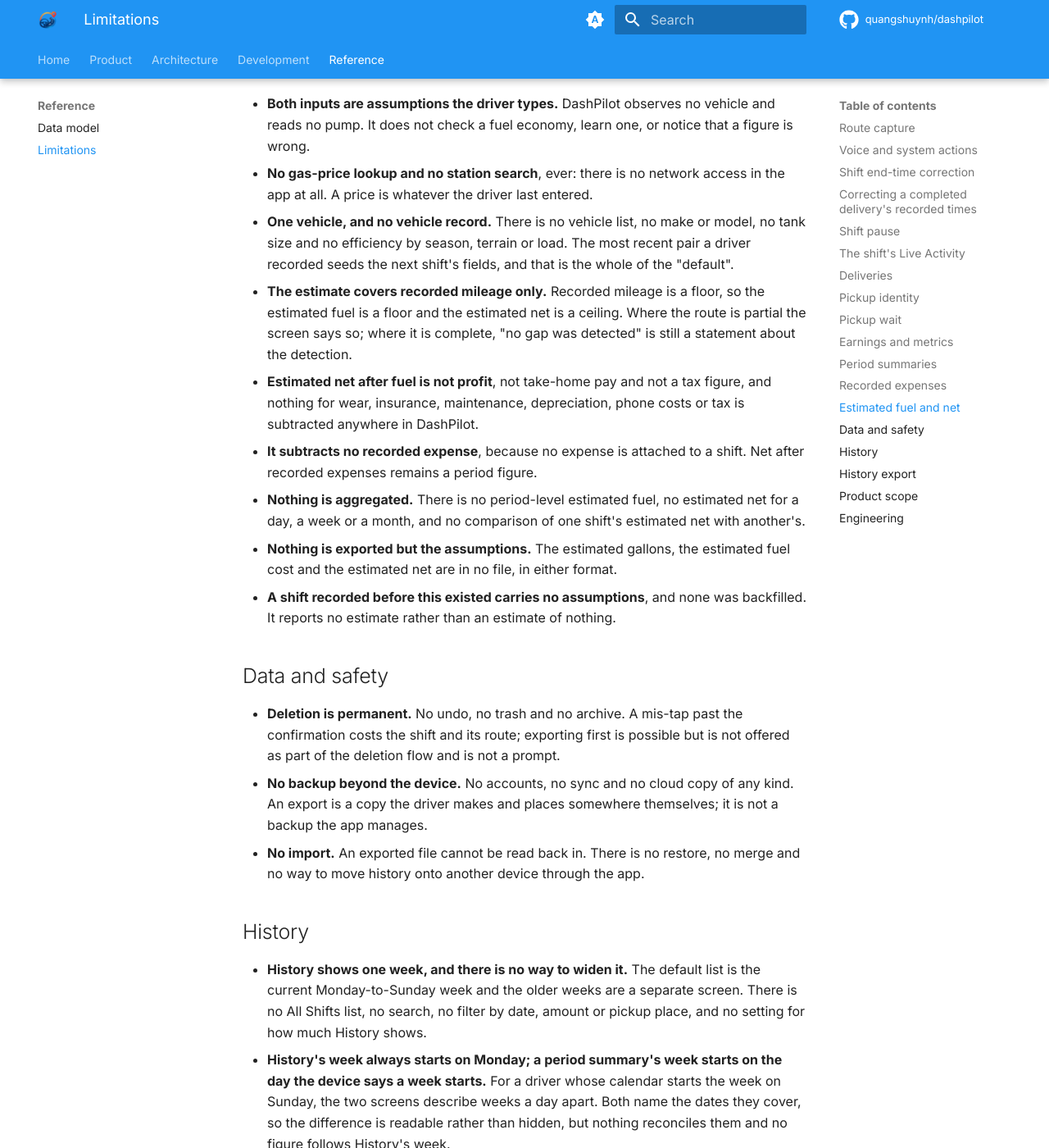
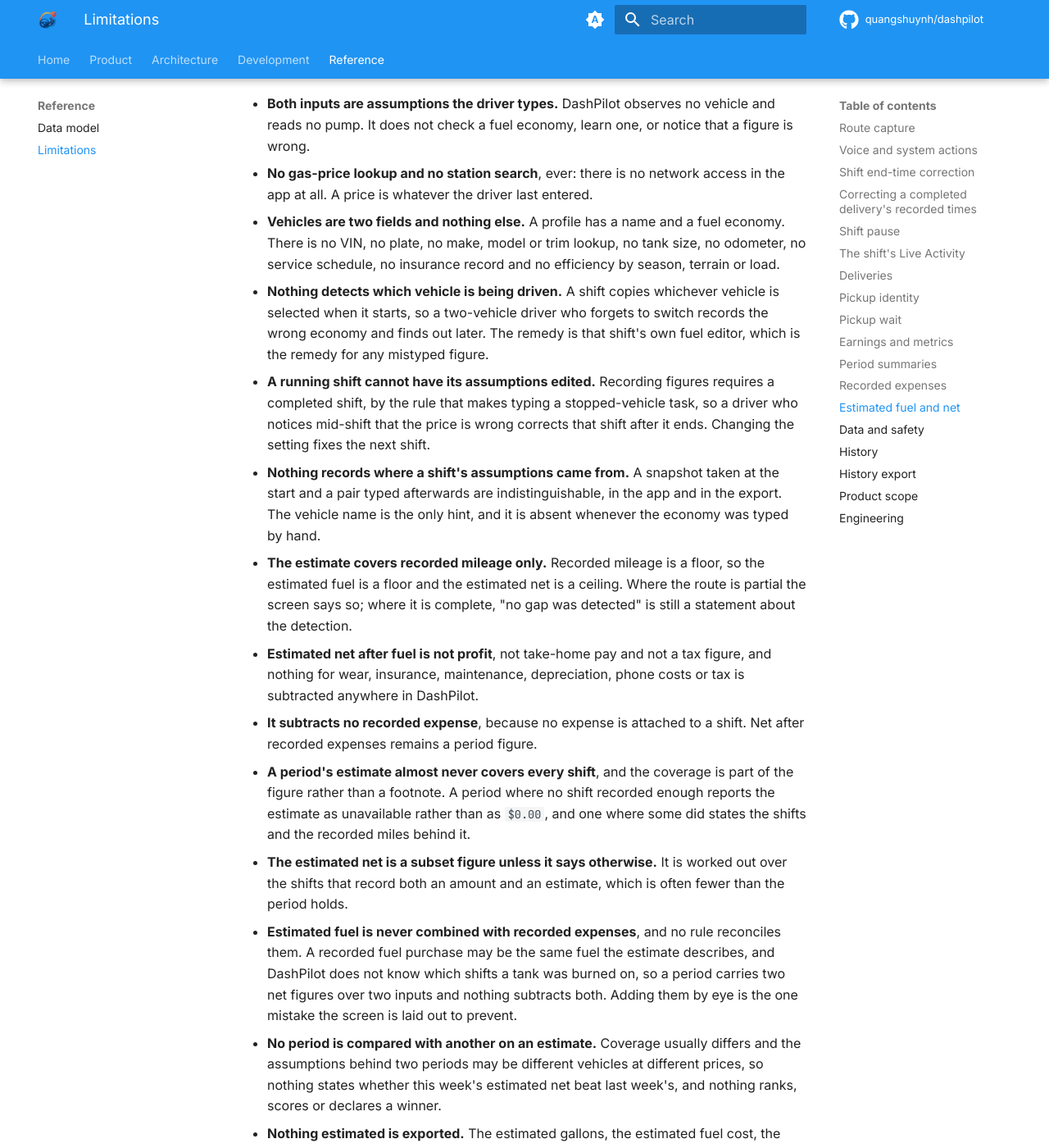
Before and after one commit to quangshuynh/dashpilot, an MkDocs documentation site: the page built from docs/reference/limitations.md, in a window 1280 px wide and 1400 px high, scrolled down 15669 px. Shown: the whole window at 82% size. Built offline with MkDocs 1.6.1 and Material for MkDocs 9.7.7, drawn with Linux system fonts in a browser that asks for light colours; comment, search, counter and statistics services are not loaded; some of the changed text lies outside the part shown.

Commit message:
docs: say what the settings, the weekly summary and a period's fuel are
The README's feature list and the limitations reference were still written for a
build with one vehicle, no settings and no aggregate estimate. Both now say what
exists, and the limitations say what a period's coverage means: an estimate is a
subset unless it states otherwise, two nets over two inputs are never added, and
no period is compared with another on an estimate.

The testing reference gains the caret lesson a run paid for, and notes that the
period-summary fixture now covers exactly one of its shifts so a coverage defect
cannot pass unnoticed.

```diff
--- a/docs/reference/limitations.md
+++ b/docs/reference/limitations.md
@@ -501,9 +501,18 @@ and one they cannot.
   It does not check a fuel economy, learn one, or notice that a figure is wrong.
 - **No gas-price lookup and no station search**, ever: there is no network access in the app at all.
   A price is whatever the driver last entered.
-- **One vehicle, and no vehicle record.** There is no vehicle list, no make or model, no tank size
-  and no efficiency by season, terrain or load. The most recent pair a driver recorded seeds the next
-  shift's fields, and that is the whole of the "default".
+- **Vehicles are two fields and nothing else.** A profile has a name and a fuel economy. There is no
+  VIN, no plate, no make, model or trim lookup, no tank size, no odometer, no service schedule, no
+  insurance record and no efficiency by season, terrain or load.
+- **Nothing detects which vehicle is being driven.** A shift copies whichever vehicle is selected
+  when it starts, so a two-vehicle driver who forgets to switch records the wrong economy and finds
+  out later. The remedy is that shift's own fuel editor, which is the remedy for any mistyped figure.
+- **A running shift cannot have its assumptions edited.** Recording figures requires a completed
+  shift, by the rule that makes typing a stopped-vehicle task, so a driver who notices mid-shift that
+  the price is wrong corrects that shift after it ends. Changing the setting fixes the next shift.
+- **Nothing records where a shift's assumptions came from.** A snapshot taken at the start and a pair
+  typed afterwards are indistinguishable, in the app and in the export. The vehicle name is the only
+  hint, and it is absent whenever the economy was typed by hand.
 - **The estimate covers recorded mileage only.** Recorded mileage is a floor, so the estimated fuel
   is a floor and the estimated net is a ceiling. Where the route is partial the screen says so; where
   it is complete, "no gap was detected" is still a statement about the detection.
@@ -511,10 +520,21 @@ and one they cannot.
   wear, insurance, maintenance, depreciation, phone costs or tax is subtracted anywhere in DashPilot.
 - **It subtracts no recorded expense**, because no expense is attached to a shift. Net after recorded
   expenses remains a period figure.
-- **Nothing is aggregated.** There is no period-level estimated fuel, no estimated net for a day, a
-  week or a month, and no comparison of one shift's estimated net with another's.
-- **Nothing is exported but the assumptions.** The estimated gallons, the estimated fuel cost and the
-  estimated net are in no file, in either format.
+- **A period's estimate almost never covers every shift**, and the coverage is part of the figure
+  rather than a footnote. A period where no shift recorded enough reports the estimate as unavailable
+  rather than as `$0.00`, and one where some did states the shifts and the recorded miles behind it.
+- **The estimated net is a subset figure unless it says otherwise.** It is worked out over the shifts
+  that record both an amount and an estimate, which is often fewer than the period holds.
+- **Estimated fuel is never combined with recorded expenses**, and no rule reconciles them. A
+  recorded fuel purchase may be the same fuel the estimate describes, and DashPilot does not know
+  which shifts a tank was burned on, so a period carries two net figures over two inputs and nothing
+  subtracts both. Adding them by eye is the one mistake the screen is laid out to prevent.
+- **No period is compared with another on an estimate.** Coverage usually differs and the assumptions
+  behind two periods may be different vehicles at different prices, so nothing states whether this
+  week's estimated net beat last week's, and nothing ranks, scores or declares a winner.
+- **Nothing estimated is exported.** The estimated gallons, the estimated fuel cost, the estimated
+  net and every period aggregate of them are in no file, in either format. The assumptions and the
+  vehicle name a shift recorded are; the driver's current settings are not.
 - **A shift recorded before this existed carries no assumptions**, and none was backfilled. It
   reports no estimate rather than an estimate of nothing.
 
@@ -550,6 +570,12 @@ and one they cannot.
   Older Weeks rather than in the current one, which keeps it reachable but is the wrong heading for
   it. A shift's **end** can be corrected; its start cannot, and the start is what decides which week,
   day and period the shift belongs to.
+- **A week's summary measures every shift in that week.** The figures are derived when the week
+  scrolls into view and thrown away with it, so a week costs its routes once rather than per row, but
+  nothing is cached and this has not been measured against a store holding years of work.
+- **A week with no fuel assumptions carries no fuel lines at all**, rather than lines saying the
+  estimate is unavailable. The shift's own detail screen is where an absent estimate is explained,
+  because that is where it can be acted on.
 
 ## History export
 
```
Also changed, not shown: README.md (+29 -6 lines), docs/development/testing.md (+10 -2 lines).
